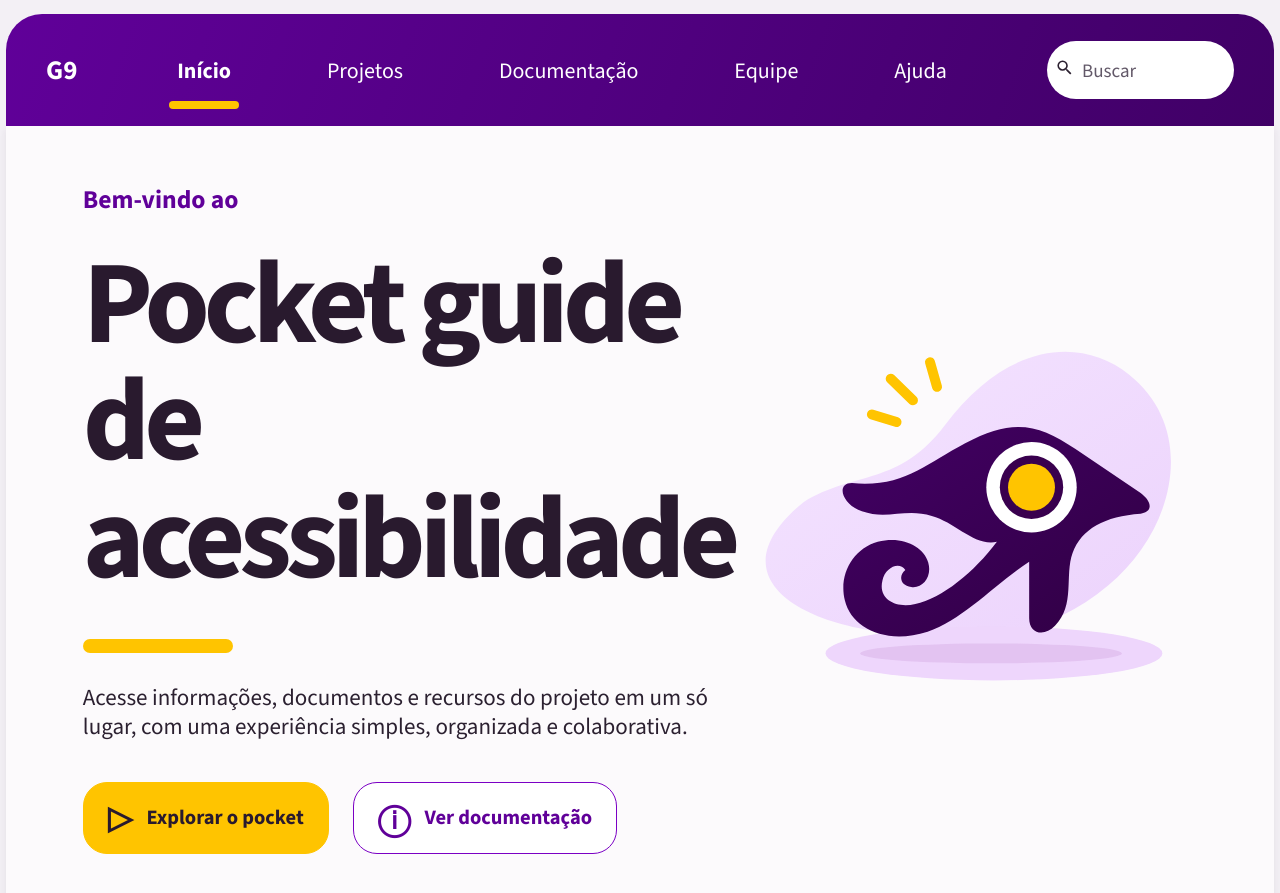
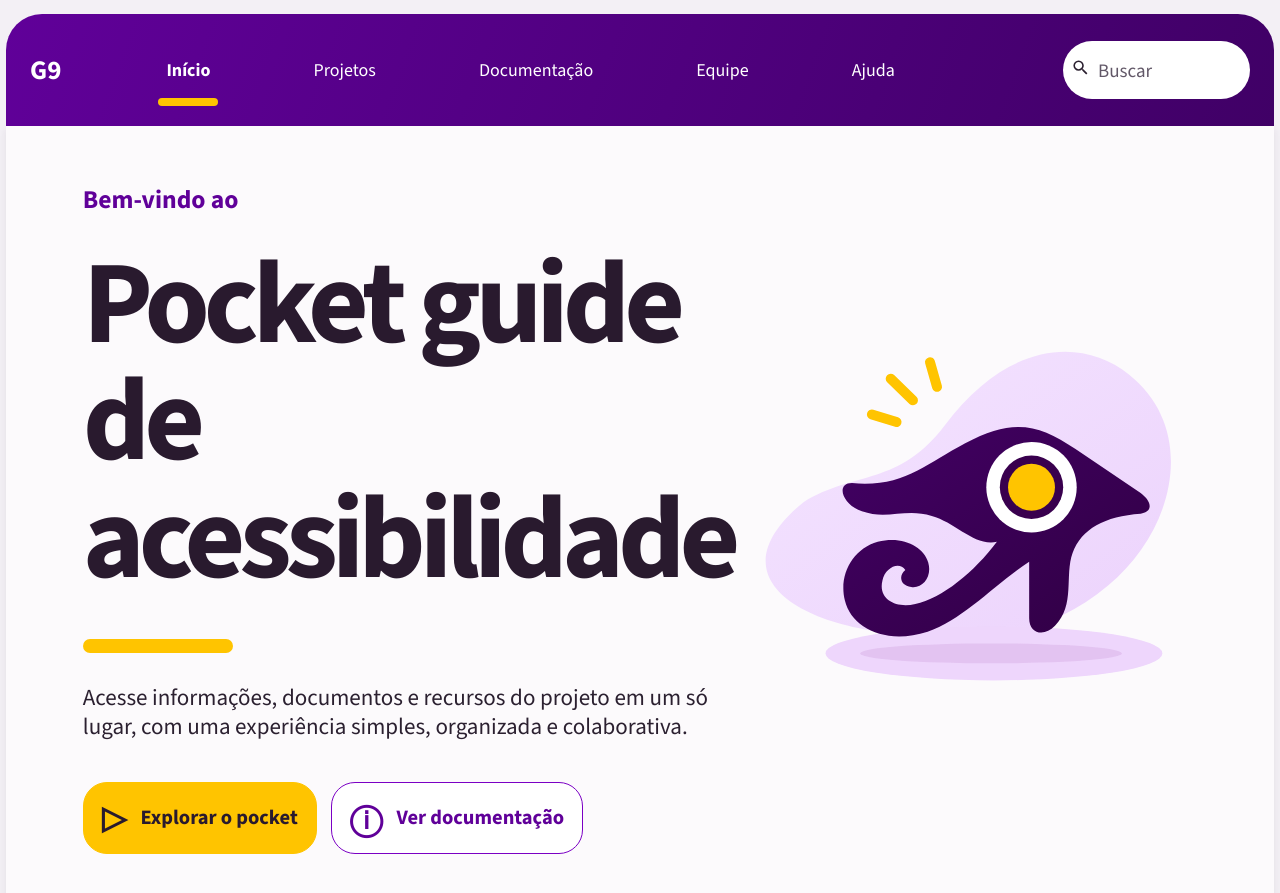
Before and after one commit to UnB-IHC/IHC_2026.2_Grupo09, an MkDocs documentation site: the page built from docs/index.md, in a window 1280 px wide and 900 px high. Shown: the top 893 px of the window. Built offline with MkDocs 1.6.1 and Material for MkDocs 9.7.7, drawn with Linux system fonts in a browser that asks for light colours; some web fonts are replaced.

Commit message:
style: adaptar interface para telas menores

```diff
--- a/docs/assets/css/pocket.css
+++ b/docs/assets/css/pocket.css
@@ -62,6 +62,46 @@ body { background: #f3f0f5; }
 .pocket-details table img { max-width: 100%; }
 .pocket-header :focus-visible { outline: 3px solid #ffc400; outline-offset: 5px; }
 :focus-visible { outline: 3px solid #600099; outline-offset: 4px; }
+@media (max-width: 1400px) {
+  .pocket-header__inner { gap: 20px; padding: 18px 24px; }
+  .pocket-nav { gap: 18px; }
+  .pocket-nav a { font-size: 18px; }
+  .pocket-header .md-search { width: 250px; }
+  .pocket-actions { gap: 14px; }
+  .md-typeset .pocket-button { padding: 14px 18px; }
+}
+@media (max-width: 1219px) {
+  .pocket-menu { display: block; flex-shrink: 0; }
+  .pocket-nav { gap: 16px; }
+  .pocket-brand { flex-shrink: 1; }
+  .pocket-header__inner { flex-wrap: wrap; min-height: 92px; gap: 12px; }
+  .pocket-nav { order: 4; flex-basis: 100%; }
+  .pocket-nav a { padding: 8px 0 14px; }
+  .pocket-header .md-search { margin-left: auto; }
+  .md-sidebar--primary { top: 0; height: 100%; }
+  .pocket-hero { padding: 48px 40px; min-height: 640px; }
+}
+@media (max-width: 959px) {
+  .pocket-search-toggle { display: block; margin-left: auto; }
+  .pocket-header .md-search { margin-left: 0; }
+  .pocket-header .md-search__form { border-radius: 0; }
+  .pocket-hero { grid-template-columns: 1fr 1fr; padding: 40px 28px; }
+  .pocket-actions { flex-direction: column; align-items: flex-start; }
+}
+@media (max-width: 650px) {
+  .md-header.pocket-header { border-radius: 22px 22px 0 0; margin-top: 6px; }
+  .pocket-header__inner { padding: 14px 12px; gap: 6px; }
+  .pocket-brand { font-size: 20px; flex: 1; }
+  .pocket-nav { justify-content: space-between; gap: 8px; overflow-x: auto; }
+  .pocket-nav a { font-size: 14px; }
+  .pocket-nav .is-active::after { left: 0; right: 0; height: 4px; bottom: 3px; }
+  .pocket-hero { grid-template-columns: 1fr; padding: 36px 24px 20px; gap: 12px; }
+  .pocket-hero__art { max-width: 440px; justify-self: center; }
+  .md-typeset .pocket-hero h1 { margin-bottom: 28px; }
+  .pocket-welcome { font-size: 24px; }
+  .pocket-actions, .md-typeset .pocket-button { width: 100%; }
+  .md-content__inner, [dir="ltr"] .md-sidebar--primary:not([hidden]) ~ .md-content > .md-content__inner { padding: 1.25rem; }
+}
 
 /* Menu lateral da documentação: superfície lilás e seleção em roxo. */
 .md-sidebar--primary {
```
